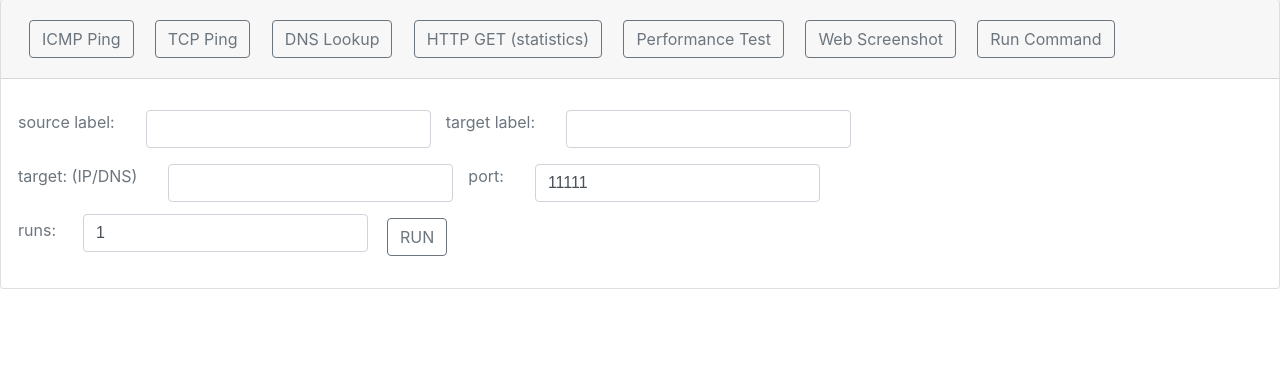
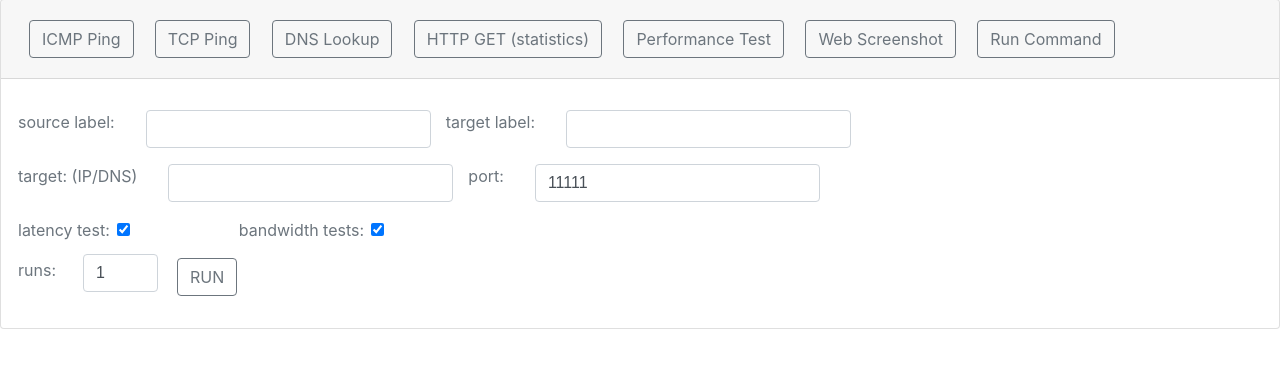
Before and after one commit to jgruberf5/container-demo-runner, a Flask app: page / in a window 1280 px wide, after a click on "Performance Test". Shown: the part 195-563 px from the top of the page. Run offline with Flask 2, Linux system fonts and the light colour scheme; some libraries are stand-ins or nearby versions.

Commit message:
performance test to run are not selectable

```diff
--- a/app.py
+++ b/app.py
@@ -164,12 +164,18 @@ def run_cmd(sid, cmd, id, env=None):
     return process.returncode
 
 
-def performance_test(sid, id, sourcelabel, targetlabel, target, port, runcount):
+def performance_test(sid, id, sourcelabel, targetlabel, target, port, runcount, latency, bandwidth):
     destroy_all_processes_for_sid(sid)
+    header = "source_host, target_host"
+    if latency:
+        header = "%s, avg_latency_usec" % header
+    if bandwidth:
+        header = "%s, 32k_throughput_mbits, 64k_throughput_mbits, 128k_throughput_mbits, 1M_throughput_mbits" % header
+    header = "%s\n" % header
     stdout_response = {
         'id': id,
         'stream': 'stdout',
-        'data': "source_host, target_host, avg_latency_usec, 32k_throughput_mbits, 64k_throughput_mbits, 128k_throughput_mbits, 1M_throughput_mbits\n"
+        'data': header
     }
     websocket.emit('commandResponse', stdout_response)
     try:
@@ -178,76 +184,50 @@ def performance_test(sid, id, sourcelabel, targetlabel, target, port, runcount):
             stdout_response = {
                 'id': id,
                 'stream': 'stdout',
-                'data': "%s, %s, " % (sourcelabel, targetlabel)
+                'data': "%s, %s" % (sourcelabel, targetlabel)
             }
             websocket.emit('commandResponse', stdout_response)
-            cmd = "sockperf ping-pong --tcp -i %s -p %d | grep avg-latency | cut -d' ' -f3 | cut -d'=' -f2" % (target, port)
-            print('    test : %s' % cmd)
-            process = subprocess.Popen(
-                cmd, stdout=subprocess.PIPE, stderr=subprocess.PIPE, shell=True, universal_newlines=True
-            )
-            pids_by_sid[sid] = [process.pid]
-            output = process.communicate()[0].strip()
+            if latency:
+                websocket.emit('commandResponse', stdout_response)
+                cmd = "sockperf ping-pong --tcp -i %s -p %d | grep avg-latency | cut -d' ' -f3 | cut -d'=' -f2" % (target, port)
+                print('    test : %s' % cmd)
+                output = ''
+                while len(output) < 1:
+                    process = subprocess.Popen(
+                        cmd, stdout=subprocess.PIPE, stderr=subprocess.PIPE, shell=True, universal_newlines=True
+                    )
+                    pids_by_sid[sid] = [process.pid]
+                    output = process.communicate()[0].strip()
+                    if process.returncode > 0:
+                        print('    latency test failed with return code: %d' % process.returncode)
+                    print('    output: %s' % output)
+                stdout_response = {
+                    'id': id,
+                    'stream': 'stdout',
+                    'data': ", %s" % output
+                }
+                websocket.emit('commandResponse', stdout_response)
+            if bandwidth:
+                for msg_size in ['32768', '65536', '131072', '1048575']:
+                    cmd = "sockperf throughput --tcp -i %s -p %s -m %s | grep BandWidth | cut -d'(' -f2 | cut -d' ' -f1" % (
+                        target, port, msg_size)
+                    print('    test : %s' % cmd)
+                    process = subprocess.Popen(
+                        cmd, stdout=subprocess.PIPE, stderr=subprocess.PIPE, shell=True, universal_newlines=True
+                    )
+                    pids_by_sid[sid] = [process.pid]
+                    output = process.communicate()[0].strip()
+                    print('    output: %s' % output)
+                    stdout_response = {
+                        'id': id,
+                        'stream': 'stdout',
+                        'data': ", %s" % output
+                    }
+                    websocket.emit('commandResponse', stdout_response)
             stdout_response = {
                 'id': id,
                 'stream': 'stdout',
-                'data': "%s, " % output
-            }
-            websocket.emit('commandResponse', stdout_response)
-            cmd = "sockperf throughput --tcp -i %s -m 32768 -p %s | grep BandWidth | cut -d'(' -f2 | cut -d' ' -f1" % (
-                target, port)
-            print('    test : %s' % cmd)
-            process = subprocess.Popen(
-                cmd, stdout=subprocess.PIPE, stderr=subprocess.PIPE, shell=True, universal_newlines=True
-            )
-            pids_by_sid[sid] = [process.pid]
-            output = process.communicate()[0].strip()
-            stdout_response = {
-                'id': id,
-                'stream': 'stdout',
-                'data': "%s, " % output
-            }
-            websocket.emit('commandResponse', stdout_response)
-            cmd = "sockperf throughput --tcp -i %s -m 65536 -p %s | grep BandWidth | cut -d'(' -f2 | cut -d' ' -f1" % (
-                target, port)
-            print('    test : %s' % cmd)
-            process = subprocess.Popen(
-                cmd, stdout=subprocess.PIPE, stderr=subprocess.PIPE, shell=True, universal_newlines=True
-            )
-            pids_by_sid[sid] = [process.pid]
-            output = process.communicate()[0].strip()
-            stdout_response = {
-                'id': id,
-                'stream': 'stdout',
-                'data': "%s, " % output
-            }
-            websocket.emit('commandResponse', stdout_response)
-            cmd = "sockperf throughput --tcp -i %s -m 131072 -p %s | grep BandWidth | cut -d'(' -f2 | cut -d' ' -f1" % (
-                target, port)
-            print('    test : %s' % cmd)
-            process = subprocess.Popen(
-                cmd, stdout=subprocess.PIPE, stderr=subprocess.PIPE, shell=True, universal_newlines=True
-            )
-            pids_by_sid[sid] = [process.pid]
-            output = process.communicate()[0].strip()
-            stdout_response = {
-                'id': id,
-                'stream': 'stdout',
-                'data': "%s, " % output
-            }
-            websocket.emit('commandResponse', stdout_response)
-            cmd = "sockperf throughput --tcp -i %s -m 1048575 -p %s | grep BandWidth | cut -d'(' -f2 | cut -d' ' -f1" % (
-                target, port)
-            print('    test : %s' % cmd)
-            process = subprocess.Popen(
-                cmd, stdout=subprocess.PIPE, stderr=subprocess.PIPE, shell=True, universal_newlines=True
-            )
-            pids_by_sid[sid] = [process.pid]
-            output = process.communicate()[0].strip()
-            stdout_response = {
-                'id': id,
-                'stream': 'stdout',
-                'data': "%s\n" % output
+                'data': "\n"
             }
             websocket.emit('commandResponse', stdout_response)
         return 0
@@ -338,9 +318,8 @@ def message_handler(message, data):
                   (data['target'], int(data['port'])))
             try:
                 data['target'] = socket.gethostbyname(data['target'])
-
                 exit_code = performance_test(
-                    request.sid, data['id'], data['sourcelabel'], data['targetlabel'], data['target'], int(data['port']), int(data['runcount']))
+                    request.sid, data['id'], data['sourcelabel'], data['targetlabel'], data['target'], int(data['port']), int(data['runcount']), data['latency'], data['bandwidth'])
                 complete_response = {
                     'id': data['id'],
                     'stream': 'completed',
--- a/templates/index.html
+++ b/templates/index.html
@@ -276,8 +276,18 @@
                             </div>
                         </div>
                         <div class="row">
+                            <label class='text-secondary m-2'>latency test:</label>
+                            <div class="col-1 mx-1 my-2">
+                                <input class='form-check-input' type='checkbox' id='sockperflatency' checked>
+                            </div>
+                            <label class='text-secondary m-2'>bandwidth tests:</label>
+                            <div class="col-1 mx-1 my-2">
+                                <input class='form-check-input' type='checkbox' id='sockperfbandwidth' checked>
+                            </div>
+                        </div>
+                        <div class="row">
                             <label class='text-secondary m-2'>runs:</label>
-                            <div class="col-sm-3">
+                            <div class="col-1">
                                 <input class='form-control m-1' type='number' id='sockperfcount' min='1' max='100'
                                     placeholder='1' value='1'>
                             </div>
@@ -686,6 +696,8 @@
                     port: $('#sockperfport').val(),
                     sourcelabel: $('#sockperfsourcelabel').val(),
                     targetlabel: $('#sockperftargetlabel').val(),
+                    latency: $('#sockperflatency').is(':checked'),
+                    bandwidth: $('#sockperfbandwidth').is(':checked'),
                     runcount: $('#sockperfcount').val(),
                     cmd: ''
                 }
```
